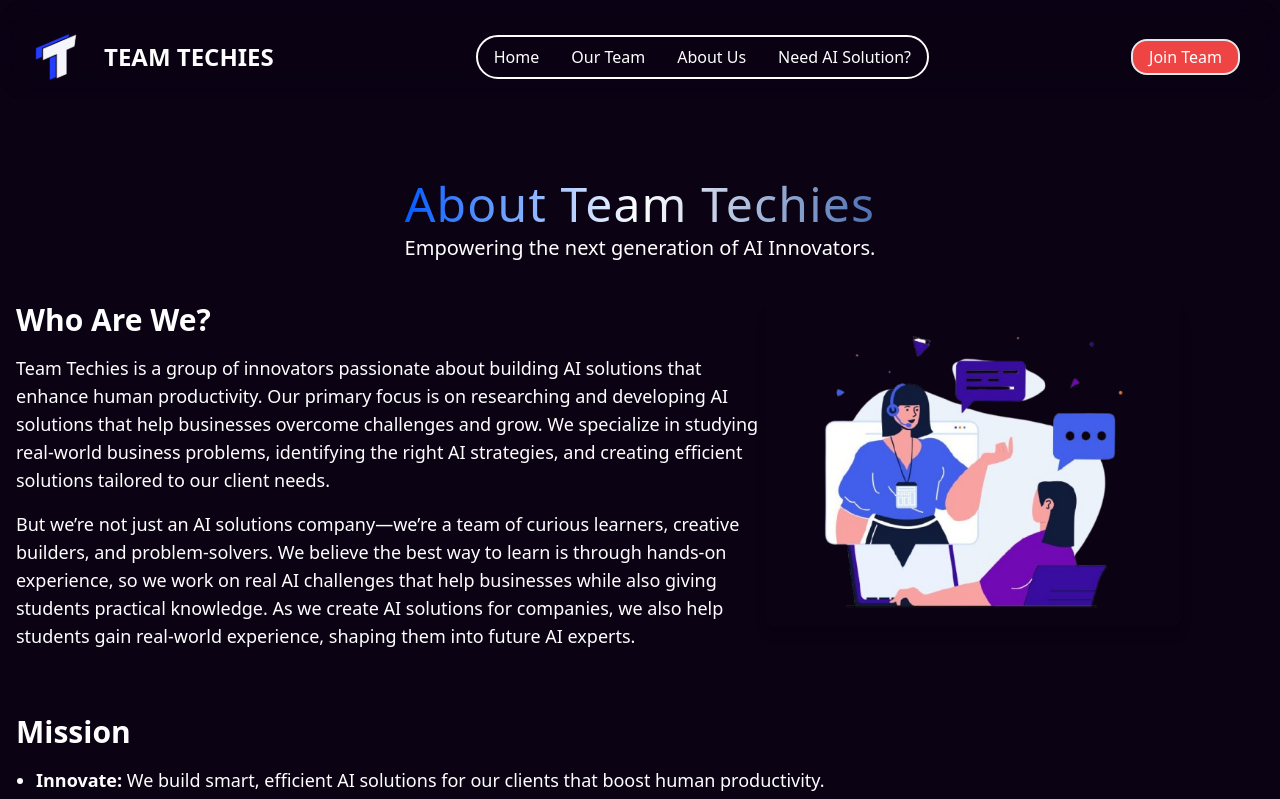
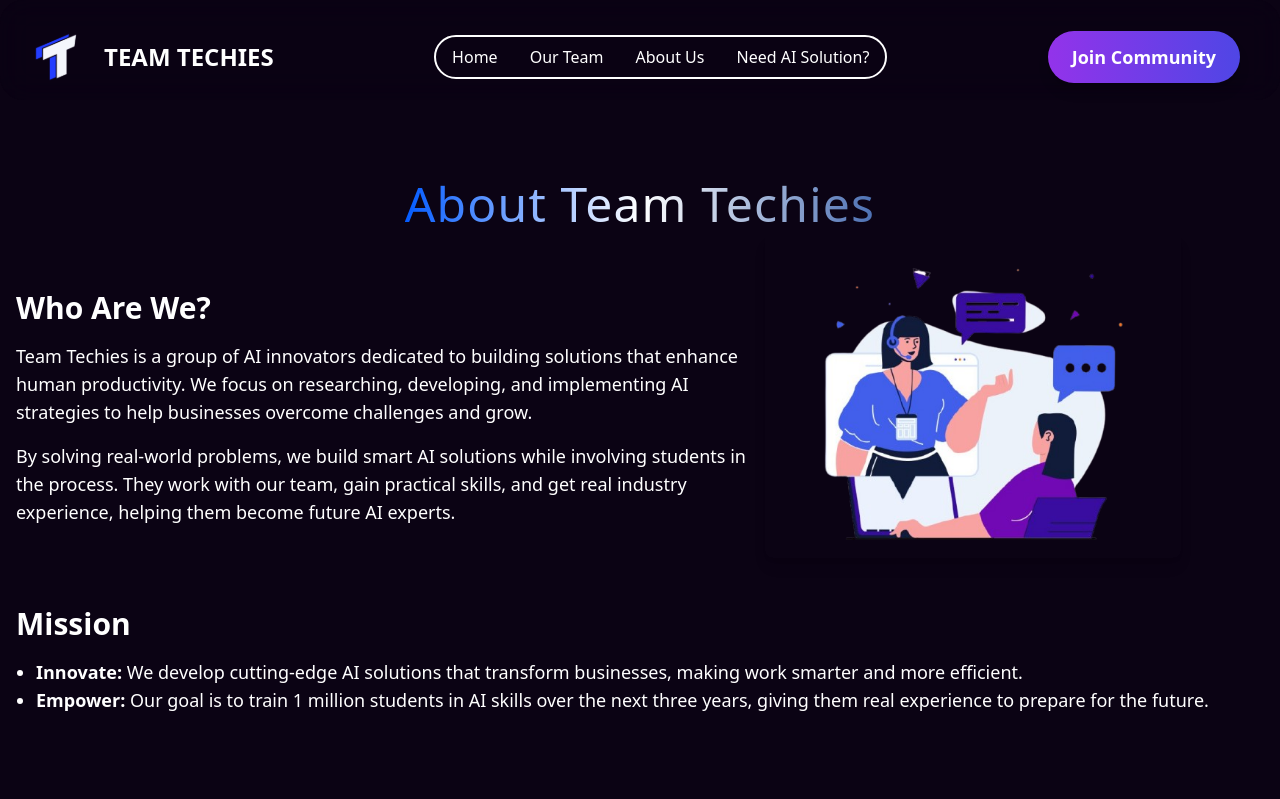
Before and after one commit to team-techies-ai/website, a React (Vite) app in the folder Frontend/: page /about in a window 1280 px wide. Shown: the top 799 px of the page. Built offline with nearby package versions, Linux system fonts and the light colour scheme.

Commit message:
[Sunil]-Content Modified

```diff
--- a/Frontend/src/About/About.jsx
+++ b/Frontend/src/About/About.jsx
@@ -12,9 +12,9 @@ const About = () => {
 
 
         </h1>
-        <p className="text-lg sm:text-xl font-medium">
+        {/* <p className="text-lg sm:text-xl font-medium">
           Empowering the next generation of AI Innovators.
-        </p>
+        </p> */}
       </div>
 
       {/* Who We Are Section */}
@@ -22,10 +22,9 @@ const About = () => {
         <div className="w-full lg:w-3/5 mb-8 lg:mb-0">
           <h2 className="text-2xl sm:text-3xl font-semibold mt-10 mb-4">Who Are We?</h2>
           <p className="text-base sm:text-lg mb-4">
-          Team Techies is a group of innovators passionate about building AI solutions that enhance human productivity. Our primary focus is on researching and developing AI solutions that help businesses overcome challenges and grow. We specialize in studying real-world business problems, identifying the right AI strategies, and creating efficient solutions tailored to our client needs.
-         </p> <p className="text-base sm:text-lg mb-4">But we’re not just an AI solutions company—we’re a team of curious learners, creative builders, and problem-solvers. We believe the best way to learn is through hands-on experience, so we work on real AI challenges that help businesses while also giving students practical knowledge. As we create AI solutions for companies, we also help students gain real-world experience, shaping them into future AI experts.
-          </p>
-        </div>
+          Team Techies is a group of AI innovators dedicated to building solutions that enhance human productivity. We focus on researching, developing, and implementing AI strategies to help businesses overcome challenges and grow.
+          </p> <p className="text-base sm:text-lg mb-4">By solving real-world problems, we build smart AI solutions while involving students in the process. They work with our team, gain practical skills, and get real industry experience, helping them become future AI experts.</p>
+          </div>
         <div className="w-full lg:w-1/3 ">
           <img
             src={img || "/placeholder.svg"}
@@ -39,8 +38,8 @@ const About = () => {
 <div className="mb-12">
   <h2 className="text-2xl sm:text-3xl font-semibold mb-4">Mission</h2>
   <ul className="list-disc pl-5 text-base sm:text-lg">
-    <li><strong>Innovate:</strong> We build smart, efficient AI solutions for our clients that boost human productivity.</li>
-    <li><strong>Empower:</strong> We’re on a mission to equip 1 million students with hands-on AI skills over the next three years, preparing them for the future.</li>
+    <li><strong>Innovate: </strong>We develop cutting-edge AI solutions that transform businesses, making work smarter and more efficient.</li>
+    <li><strong>Empower: </strong>Our goal is to train 1 million students in AI skills over the next three years, giving them real experience to prepare for the future.</li>
   </ul>
 </div>
 
--- a/Frontend/src/App.jsx
+++ b/Frontend/src/App.jsx
@@ -54,11 +54,11 @@ function Home() {
   return (
     <div className=" text-white  min-h-screen ">
       <Hero />
-      <Specialization />
       <StudentCollaboration />
       <Features />
+      <Specialization />
 
-      <Sunil/>
+      {/* <Sunil/> */}
 
 
     </div>
--- a/Frontend/src/Main/Hero.jsx
+++ b/Frontend/src/Main/Hero.jsx
@@ -151,14 +151,12 @@ const Hero = () => {
         {/* Text content section */}
         <div className="w-full lg:w-1/2 order-2 lg:order-1 text-center lg:text-left lg:pr-8 lg:ml-12">
         <h1 className="text-3xl sm:text-4xl lg:text-5xl xl:text-6xl font-medium mb-4 tracking-wide">
-            <span className="text-transparent bg-clip-text bg-gradient-to-r from-[#035bff] via-white to-[#4c70b3] leading-tight">
-              A Game changing platform for AI Innovators
+            <span className="text-transparent bg-clip-text bg-gradient-to-r from-[#89a3d3] via-white to-[#035bff] leading-tight">
+              Helping Businesses Grow with Custom AI Solutions
             </span>
           </h1>
           <p className="text-base sm:text-lg font-medium pl-2 pr-2 mb-6 text-lg md:text-xl mb-4 text-transparent bg-clip-text bg-gradient-to-r from-[#ffffff] via-white to-[#817e7e]">
-            Empowering Businesses and Aspiring innovators to Build the Future of AI.
-            Join a community of passionate minds developing Innovative AI
-            Solutions that enhance human productivity.
+          We develop AI solutions that solve real business problems, making your work easier and more productive.
           </p>
           {/* <div className="flex flex-col sm:flex-row justify-center lg:justify-start gap-4">
             <Link
@@ -182,10 +180,10 @@ const Hero = () => {
           What we do ?
         </Link>
         <Link
-          to="register"
-          className="bg-black text-white font-medium border rounded-2xl px-2 py-3 hover:bg-opacity-90 transition-colors lg:w-auto text-center"
+          to="our-work"
+          className="bg-black text-white font-medium border rounded-2xl px-4 py-3 hover:bg-opacity-90 transition-colors lg:w-auto text-center"
         >
-          Join Community
+          Our Work
         </Link>
 
         </div>
--- a/Frontend/src/OurWork/ClientProjects.jsx
+++ b/Frontend/src/OurWork/ClientProjects.jsx
@@ -11,7 +11,7 @@ const ClientProjects = () => {
           </span>
         </h1>
         <p className="text-lg sm:text-xl font-medium">
-          Innovative AI solutions crafted for real-world challenges
+          Innovative AI solutions for real world challenges
         </p>
       </div>
 
--- a/Frontend/src/components/Navbar.jsx
+++ b/Frontend/src/components/Navbar.jsx
@@ -73,7 +73,7 @@ const Navbar = () => {
                   onClick={toggleProfileMenu}
                   className="flex items-center space-x-2 text-white px-4 py-1 rounded-2xl hover:bg-white/10"
                 >
-                  <User className="h-5 w-5" /> {/* Added User icon */}
+                  <User className="h-5 w-5" />
                   <span>{user.name}</span>
                 </button>
                 {isProfileMenuOpen && (
@@ -96,9 +96,16 @@ const Navbar = () => {
                 )}
               </div>
             ) : (
-              <Link to="/register">
-                <button className="bg-red-500 text-white border-2 px-4 py-1 rounded-2xl">Join Team</button>
-              </Link>
+              <div className="flex justify-center">
+                <Link
+                  to="/register"
+                  className="relative px-6 py-3 text-lg font-semibold text-white transition-all duration-300 ease-in-out bg-gradient-to-r from-purple-600 to-indigo-600 rounded-full shadow-lg hover:from-indigo-600 hover:to-purple-600 hover:shadow-indigo-500/50"
+                >
+                  <span className="relative inset-0 flex items-center justify-center">
+                    Join Community
+                  </span>
+                </Link>
+              </div>
             )}
           </div>
 
@@ -150,7 +157,7 @@ const Navbar = () => {
             {user ? (
               <>
                 <Link to="/profile" onClick={toggleMenu} className="flex items-center gap-2 mb-4">
-                  <User className="h-5 w-5" /> {/* Added User icon */}
+                  <User className="h-5 w-5" />
                   <button className="bg-red-500 text-white border-2 px-4 py-1 rounded-2xl">Profile</button>
                 </Link>
                 <button
@@ -165,9 +172,17 @@ const Navbar = () => {
                 </button>
               </>
             ) : (
-              <Link to="/register" onClick={toggleMenu}>
-                <button className="bg-red-500 text-white border-2 px-4 py-1 rounded-2xl">Join Team</button>
-              </Link>
+              <div className="flex justify-center">
+                <Link
+                  to="/register"
+                  className="relative px-6 py-3 text-lg font-semibold text-white transition-all duration-300 ease-in-out bg-gradient-to-r from-purple-600 to-indigo-600 rounded-full shadow-lg hover:from-indigo-600 hover:to-purple-600 hover:shadow-indigo-500/50"
+                  onClick={toggleMenu}
+                >
+                  <span className="relative inset-0 flex items-center justify-center">
+                    Join Community
+                  </span>
+                </Link>
+              </div>
             )}
           </div>
         </div>
--- a/Frontend/src/components/Specialization.jsx
+++ b/Frontend/src/components/Specialization.jsx
@@ -19,7 +19,7 @@ const Specialization = () => {
       >
         <div className="p-[2px] rounded-2xl">
           <div className="bg-[#0b0314] rounded-2xl p-7 flex flex-col lg:flex-row items-center">
-            <div className="order-2 lg:order-1 lg:w-2/3 lg:pr-4 mt-4 lg:mt-0">
+            <div className="order-2 lg:order-1 lg:w-8/12 lg:pr-4 mt-4 lg:mt-0">
               <h1 className="text-2xl md:text-3xl mb-4 font-semibold text-left text-transparent bg-clip-text bg-gradient-to-r from-[#ffffff] via-white to-[#d7d4d4]">
                 AI Product Development
               </h1>
@@ -48,11 +48,11 @@ const Specialization = () => {
       >
         <div className="p-[2px] rounded-2xl">
           <div className="bg-[#0b0314] rounded-2xl p-7 flex flex-col lg:flex-row items-center">
-            <div className="order-2 lg:order-1 lg:w-2/3 lg:pr-4 mt-4 lg:mt-0">
+            <div className="order-2 lg:order-1 lg:w-8/12 lg:pr-4 mt-4 lg:mt-0">
               <h1 className="text-2xl md:text-3xl mb-4 font-semibold text-left text-transparent bg-clip-text bg-gradient-to-r from-[#ffffff] via-white to-[#d7d4d4]">
                 Empowering Businesses & Innovators
               </h1>
-              <p className="mt-2 text-lg md:text-lg font-medium text-left text-transparent bg-clip-text bg-gradient-to-r from-[#ffffff] via-white to-[#d7d4d4]">
+              <p className="mt-2 text-lg md:text-lg font-medium text-justify text-transparent bg-clip-text bg-gradient-to-r from-[#ffffff] via-white to-[#d7d4d4]">
                 We work closely with clients to deliver custom AI solutions that drive their success. At the same time, we empower the next generation of AI innovators through free live webinars and workshops—giving students hands-on experience and the skills they need to excel in AI.
               </p>
             </div>
```
Also changed, not shown: Frontend/src/components/StudentCollaboration.jsx (+6 -3 lines), Frontend/src/team/Mainprofile.jsx (+4 -4 lines), 1 other file (tests, documents, lock files or other folders).
